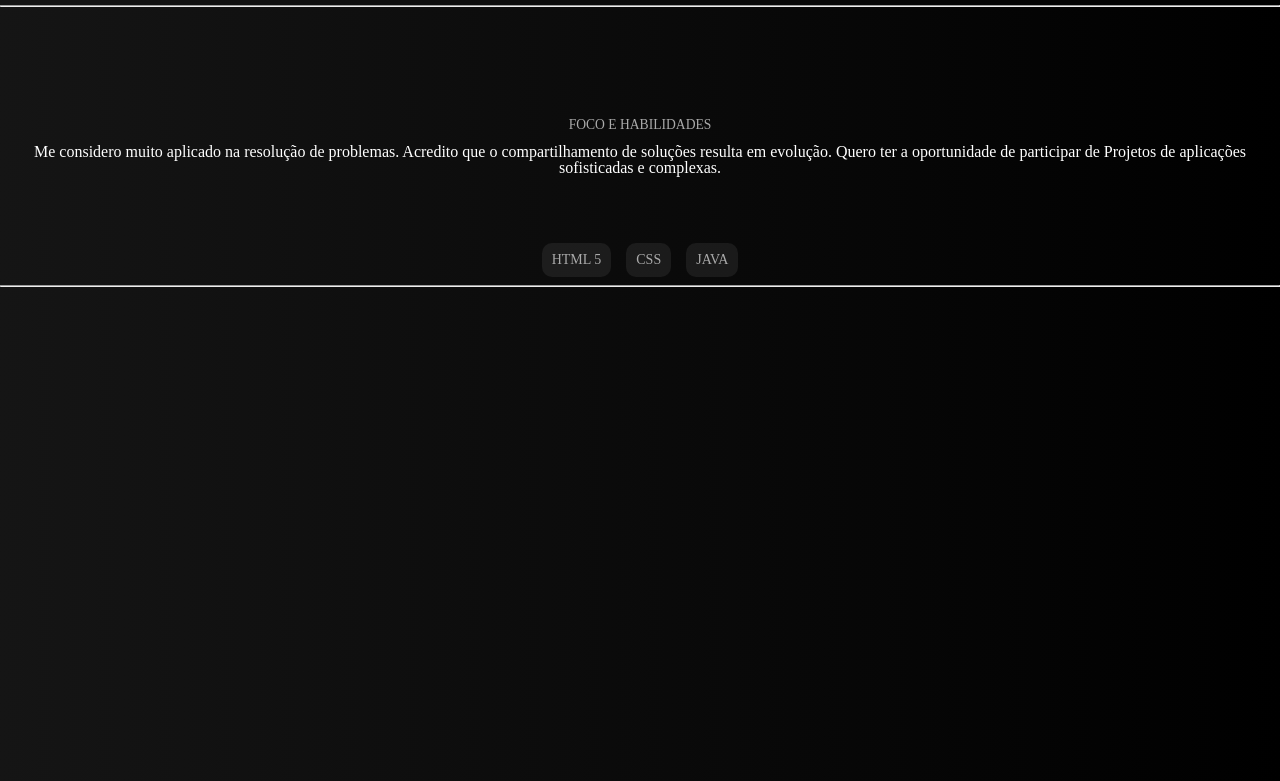
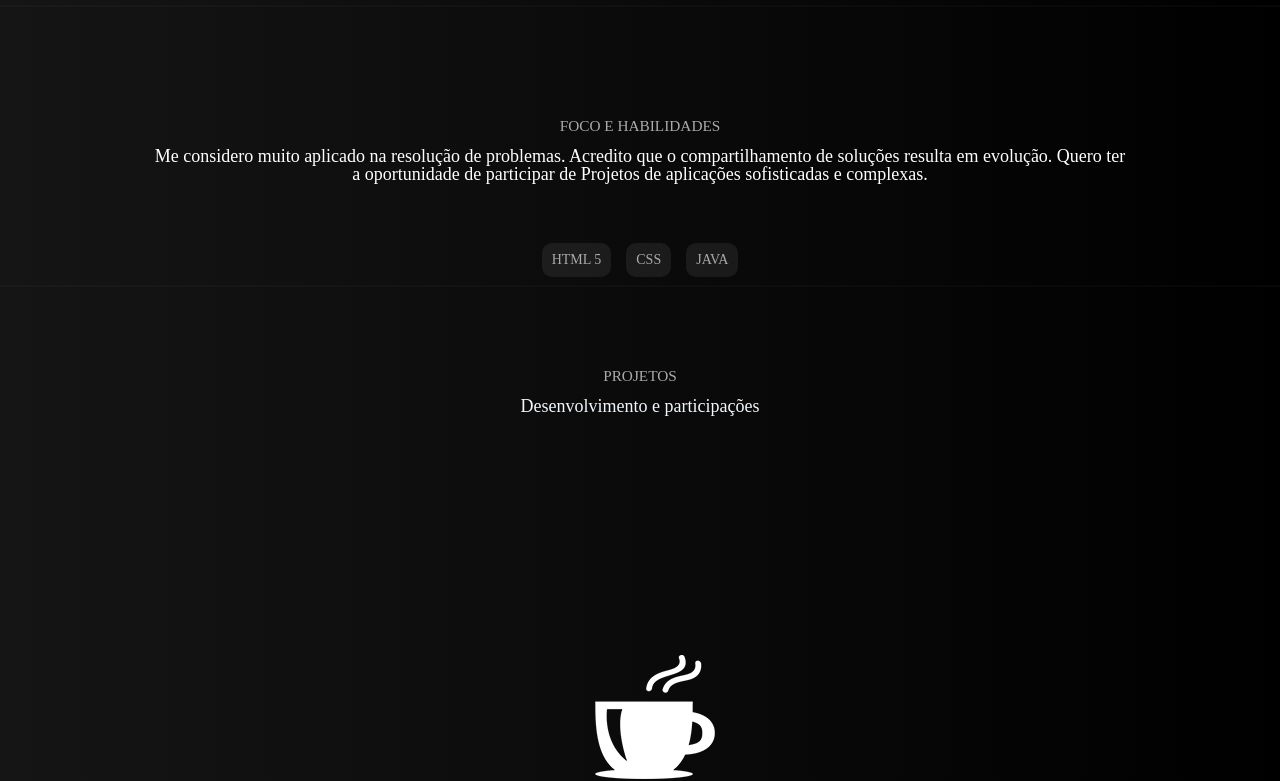
Before and after one commit to Isaczx/Portifolio, a plain HTML site: page index.html in a window 1280 px wide. Shown: the part 1361-2142 px from the top of the page. Drawn offline with Linux system fonts and the light colour scheme; files whose address does not match are found by name.

Commit message:
Atualizando

```diff
--- a/Style.css
+++ b/Style.css
@@ -1,4 +1,3 @@
-
 
 body{
 	-webkit-font-smoothing: antialiased;
@@ -6,6 +5,10 @@ body{
     background-image: linear-gradient(90deg,#151515,#000);
     font-family: Rubik;
 	color: aliceblue;
+}
+
+hr{
+	opacity: 3%;
 }
 
 header{
@@ -50,6 +53,7 @@ header{
 	width: 100%;
     height: 460px;
 	padding-top: 90px;
+
 }
 
 .Titulo{
@@ -172,8 +176,10 @@ span{
 
 }
 
+
+
 .P{
-	padding-top: 40%;
+	padding-top: 70px;
 }
 
 
@@ -214,3 +220,22 @@ span{
 
 	padding-top: 50px;
 }
+
+@media (min-width:750px) {
+	body{
+		font-size: auto;
+	}
+
+	.ab{
+		padding: 0 150px 0 150px;;
+	}
+
+	#abilidades{
+		font-size: 18px;
+	}
+
+	.PR{
+		font-size: 18px;
+
+	}
+}
```
